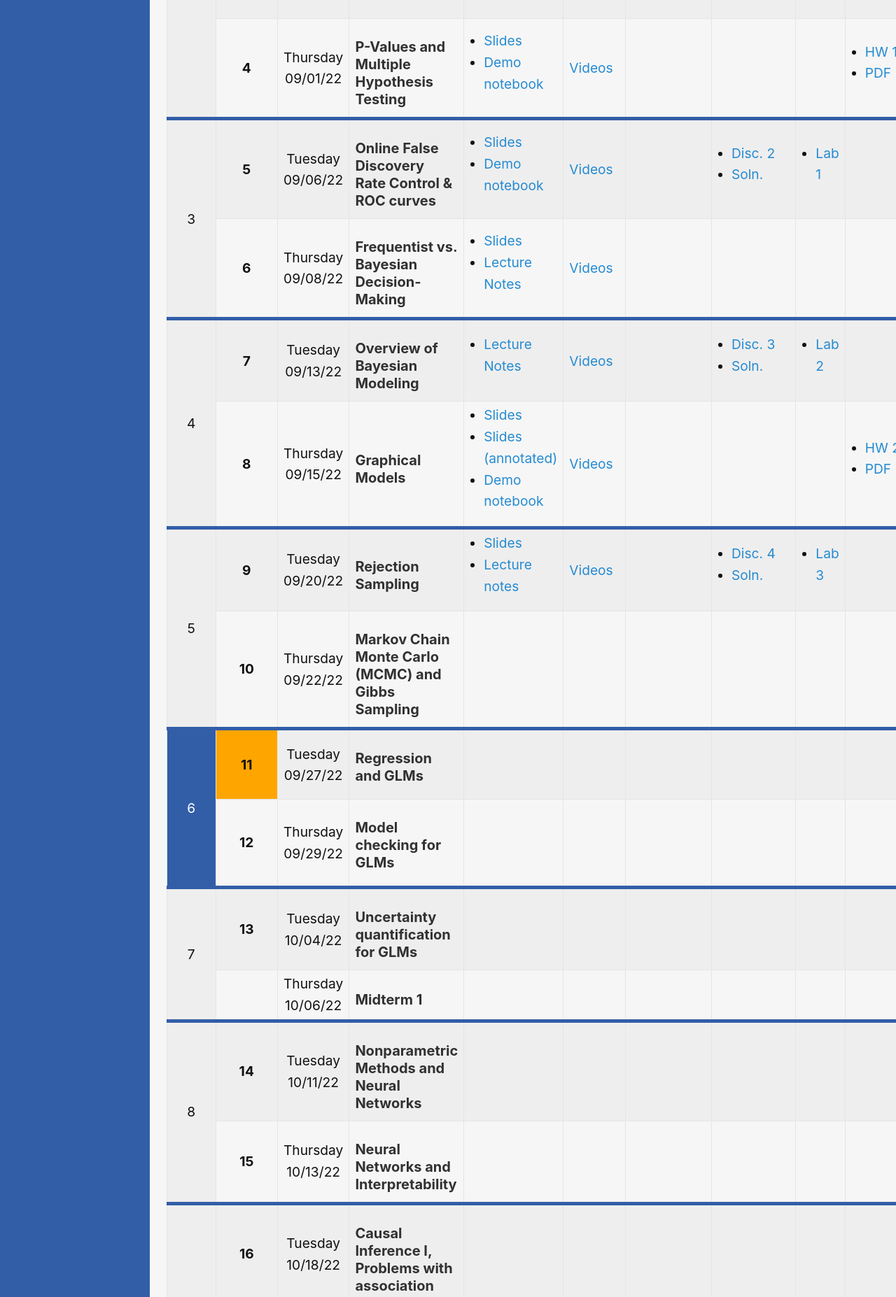
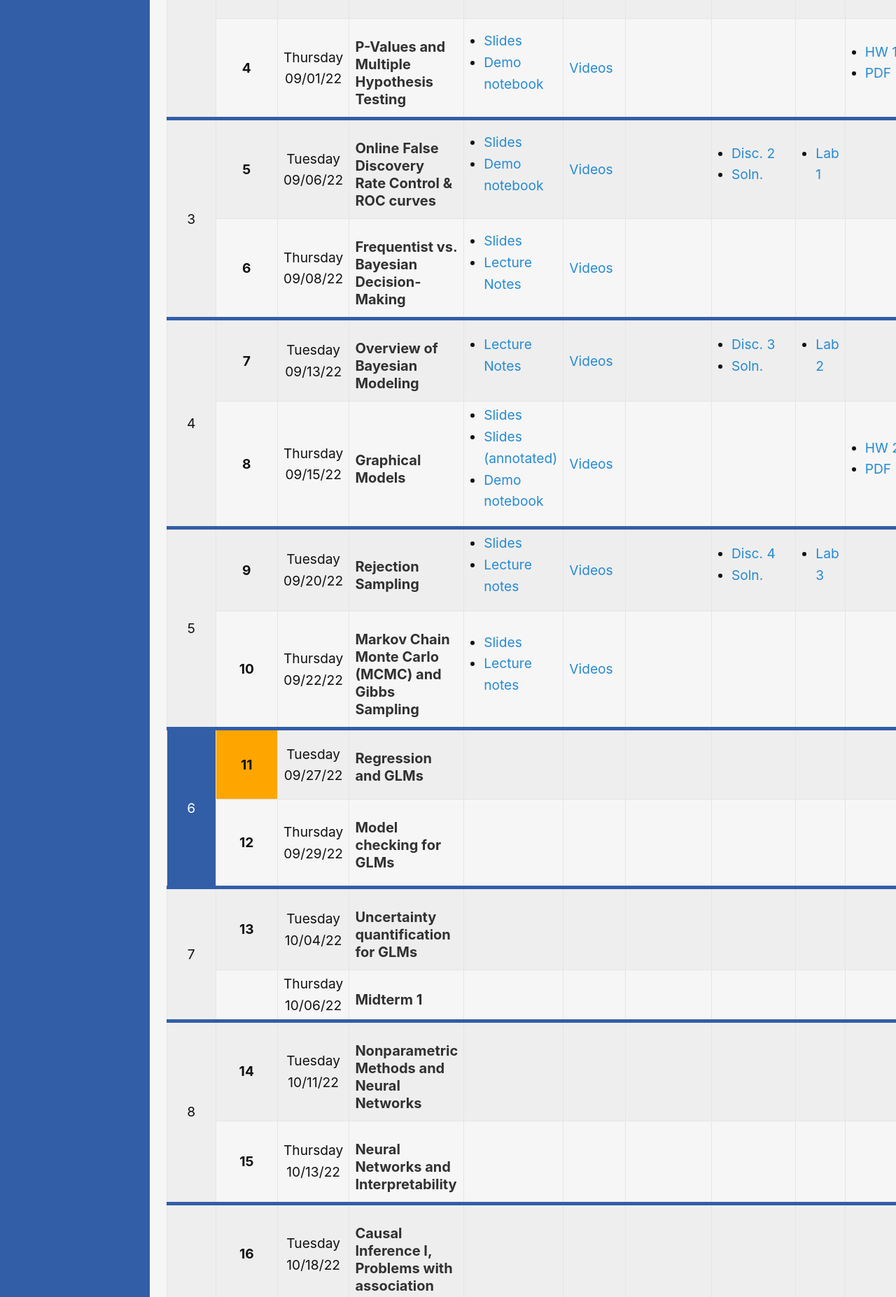
Before and after one commit to ds-102/fa22, a Jekyll site: the page built from index.md, in a window 1280 px wide. Shown: the part 1413-3267 px from the top of the page at 70% size. Built offline with Jekyll 4.4.1, drawn with Linux system fonts in a browser that asks for light colours.

Commit message:
add lec9 to site

```diff
--- a/_data/lectures.yml
+++ b/_data/lectures.yml
@@ -107,6 +107,10 @@
 
 - date: Thursday 09/22/22
   topic: Markov Chain Monte Carlo (MCMC) and Gibbs Sampling
+  video: https://www.youtube.com/watch?v=1HT-ZcYQgPM&list=PLSEfoRJ1f3UM3c0imy81INQgP01C33Chc
+  slides: |
+      - [Slides](https://docs.google.com/presentation/d/1O9kGQr25cintNUU3UndNyei7x_IXMbmjbJUEx6AkV1k/edit?usp=sharing)
+      - [Lecture notes](http://data102.datahub.berkeley.edu/hub/user-redirect/git-sync?repo=https://github.com/ds-102/fa22&subPath=lecture/lecture09/gibbs_sampling.ipynb)
 
 - date: Tuesday 09/27/22
   topic: Regression and GLMs
```
